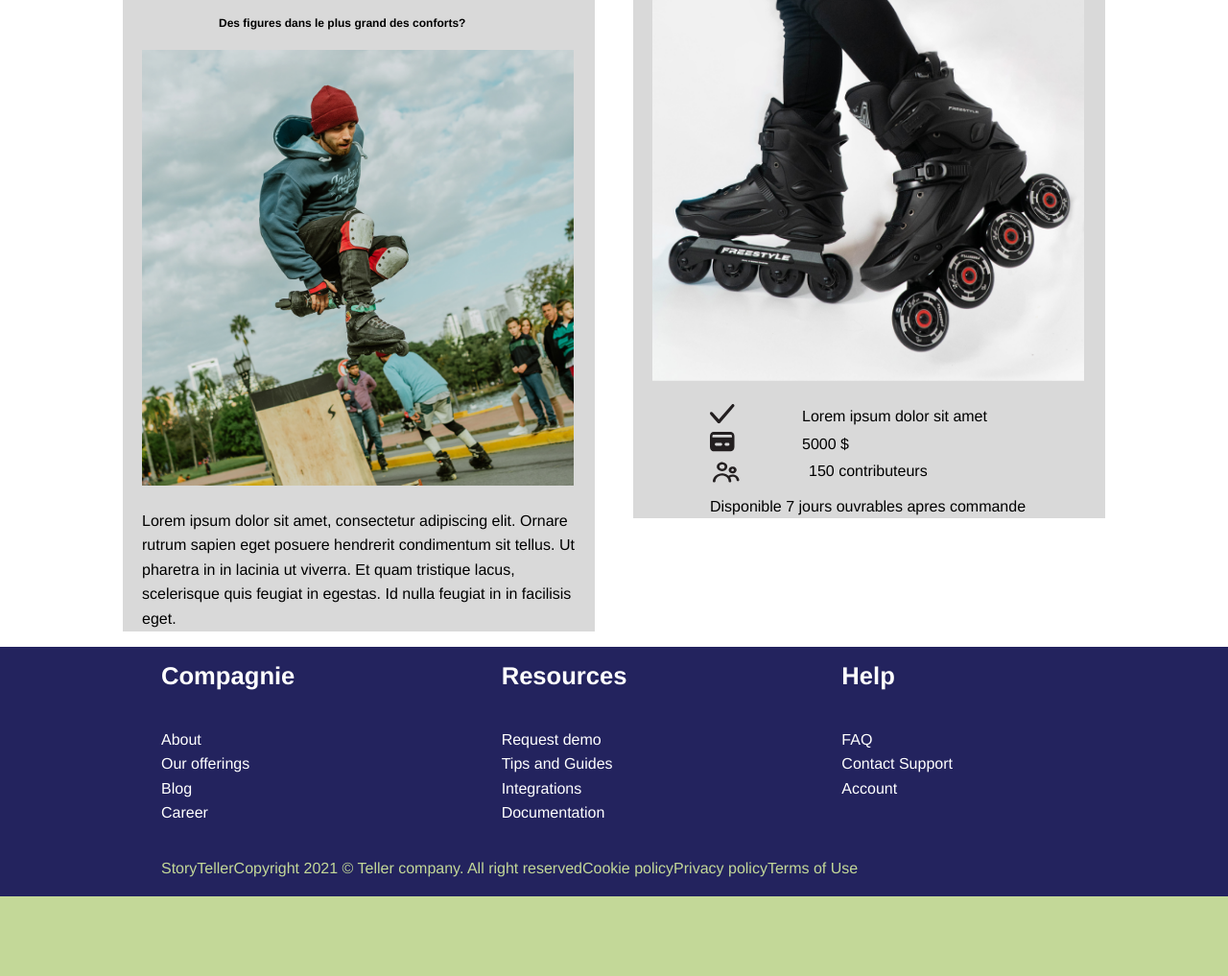
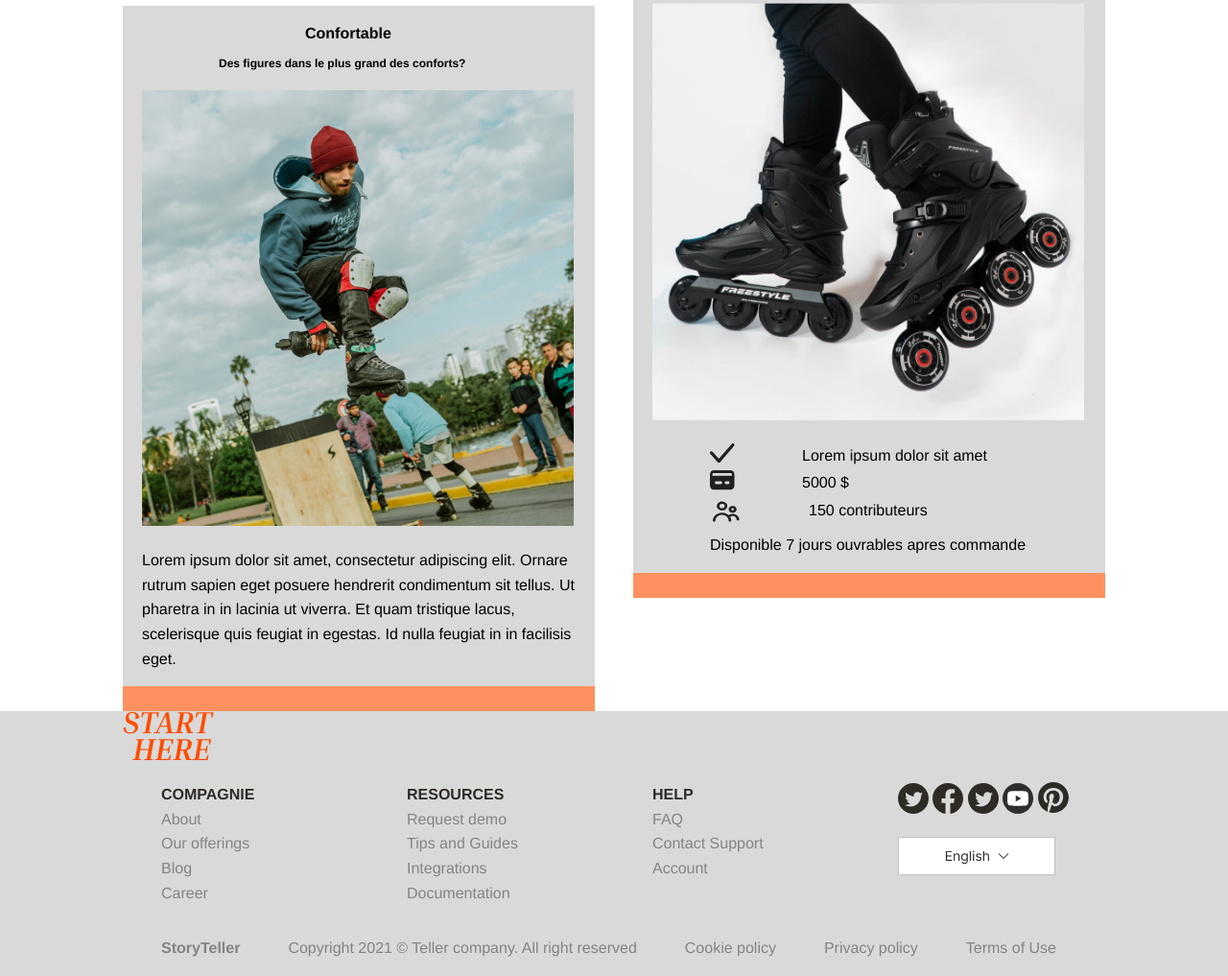
Before and after one commit to Joyce0501/Design_A22, a website: page Tp1 Integration/src/index.html in a window 1280 px wide. Shown: the part 1451-2468 px from the top of the page at 96% size. Before the commit the page ends 2385 px from the top, so only its background shows below. Drawn offline with nearby package versions, Linux system fonts and the light colour scheme; files that its build step writes are made by us from their sources.

Commit message:
Progres footer et rectangle colorée

```diff
--- a/Tp1 Integration/src/index.html
+++ b/Tp1 Integration/src/index.html
@@ -1,11 +1,11 @@
 <!DOCTYPE html>
 <html lang="fr">
 <head>
-        <meta charset="utf-8" />
-        <meta name="viewport" content="width=device-width, initial-scale=1.0" />
+    <meta charset="utf-8"/>
+    <meta name="viewport" content="width=device-width, initial-scale=1.0"/>
     <title>À renommer</title>
 
-        <link rel="stylesheet" href="styles/main.css" />
+    <link rel="stylesheet" href="styles/main.css"/>
 
     <script src="scripts/main.js" defer></script>
 </head>
@@ -25,8 +25,8 @@
 
         <nav class="header_options">
             <ul>
-                        <li><a href="#" class="button" >Connexion</a></li>
-                        <li><a href="#" class="button" >Inscription</a></li>
+                <li><a href="#" class="button">Connexion</a></li>
+                <li><a href="#" class="button">Inscription</a></li>
             </ul>
         </nav>
     </div>
@@ -34,26 +34,35 @@
 
 <section class="micro">
     <div class="wrapper">
-
         <div class="micro_media">
             <h6 class="subtitle">Les patins qui respirent</h6>
             <img src="assets/images/micro.png" alt="image micro-financement">
             <h10>Un projet de Patin success</h10>
         </div>
-
         <div class="micro_content">
-
             <ul>
-                        <li><h10>Lorem ipsum dolor sit amet, consectetur adipiscing elit. Duis tincidunt cras elit orci suspendisse morbi.</h10></li>
+                <li>
+                    <h10>Lorem ipsum dolor sit amet, consectetur adipiscing elit. Duis tincidunt cras elit orci
+                        suspendisse morbi.
+                    </h10>
+                </li>
                 <br>
-                        <li><h10>Objectif de 80 000$</h10></li>
+                <li>
+                    <h10>Objectif de 80 000$</h10>
+                </li>
                 <br>
                 <ul class="cote">
-                            <li><h10>77 contributeurs</h10></li>
-                            <li><h10>30 jours restants</h10></li>
+                    <li>
+                        <h10>77 contributeurs</h10>
+                    </li>
+                    <li>
+                        <h10>30 jours restants</h10>
+                    </li>
                 </ul>
                 <br>
-                        <li><h10>40 000$ soit un pourcentage de 50%</h10></li>
+                <li>
+                    <h10>40 000$ soit un pourcentage de 50%</h10>
+                </li>
                 <ul class="representations">
                     <li class="representation1"></li>
                     <li class="representation2"></li>
@@ -74,37 +83,46 @@
 
 <section class="barre">
     <div class="wrapper">
+        <nav>
             <ul>
-                    <li>Campagne</li>
-                    <li>Contrepartie</li>
-                    <li>FAQ</li>
-                    <li>Actus</li>
-                    <li>Commentaires</li>
-                    <li>Communute</li>
+                <li><a href="#">Campagne</a></li>
+                <li><a href="#">Contrepartie</a></li>
+                <li><a href="#">FAQ</a></li>
+                <li><a href="#">Actus</a></li>
+                <li><a href="#">Commentaires</a></li>
+                <li><a href="#">Communaute</a></li>
 
             </ul>
+        </nav>
+
     </div>
 </section>
 
 <section class="Details">
     <div class="wrapper">
-                <div class="cards" >
+        <div class="cards">
             <div class="description">
                 <div class="card1">
-                            <h6  class="titredescription">Rapide</h6>
-                            <h6 class="petitedescription" >Des vitesses que tu ne peux imaginer qu'en penses tu?</h6>
-                            <span class = "card_icon"> <img src="assets/images/detail1.png" alt="le petit cochon"> </span>
-                            <p>Lorem ipsum dolor sit amet, consectetur adipiscing elit. Ornare rutrum sapien eget posuere hendrerit condimentum sit tellus.
-                                Ut pharetra in in lacinia ut viverra. Et quam tristique lacus, scelerisque quis feugiat in egestas.
+                    <h6 class="titredescription">Rapide</h6>
+                    <h6 class="petitedescription">Des vitesses que tu ne peux imaginer qu'en penses tu?</h6>
+                    <span class="card_icon"> <img src="assets/images/detail1.png" alt="le petit cochon"> </span>
+                    <p>Lorem ipsum dolor sit amet, consectetur adipiscing elit. Ornare rutrum sapien eget posuere
+                        hendrerit condimentum sit tellus.
+                        Ut pharetra in in lacinia ut viverra. Et quam tristique lacus, scelerisque quis feugiat in
+                        egestas.
                         Id nulla feugiat in in facilisis eget.</p>
+                    <div class="petitebarre">Rien de dedans</div>
                 </div>
                 <div class="card2">
                     <h6 class="titredescription">Confortable</h6>
-                            <h6 class="petitedescription" >Des figures dans le plus grand des conforts?</h6>
-                            <span class = "card_icon"> <img src="assets/images/detail2.png" alt="le petit cochon"> </span>
-                            <p>Lorem ipsum dolor sit amet, consectetur adipiscing elit. Ornare rutrum sapien eget posuere hendrerit condimentum sit tellus.
-                                Ut pharetra in in lacinia ut viverra. Et quam tristique lacus, scelerisque quis feugiat in egestas.
+                    <h6 class="petitedescription">Des figures dans le plus grand des conforts?</h6>
+                    <span class="card_icon"> <img src="assets/images/detail2.png" alt="le petit cochon"> </span>
+                    <p>Lorem ipsum dolor sit amet, consectetur adipiscing elit. Ornare rutrum sapien eget posuere
+                        hendrerit condimentum sit tellus.
+                        Ut pharetra in in lacinia ut viverra. Et quam tristique lacus, scelerisque quis feugiat in
+                        egestas.
                         Id nulla feugiat in in facilisis eget.</p>
+                    <div class="petitebarre">Rien de dedans</div>
                 </div>
             </div>
 
@@ -112,45 +130,69 @@
                 <h6 class="nombre">Cette campagne comporte 2 contrepaties</h6>
                 <div class="card3">
                     <h6>Des patins personnalisables</h6>
-                            <span class = "card_image"> <img src="assets/images/contrepartie1.png" alt="le petit cochon"> </span>
+                    <span class="card_image"> <img src="assets/images/contrepartie1.png" alt="le petit cochon"> </span>
                     <ul>
                         <ul class="cote">
-                                    <li><span class = "card_icon"><img src="assets/icons/checkmark.svg" alt="le petit cochon"> </span>
-                                    <li><h16>Lorem ipsum dolor sit amet</h16></li>
+                            <li><span class="card_icon"><img src="assets/icons/checkmark.svg"
+                                                             alt="le petit cochon"> </span>
+                            <li>
+                                <h16>Lorem ipsum dolor sit amet</h16>
+                            </li>
                         </ul>
                         <ul class="cote">
-                                    <li><span class = "card_icon"><img src="assets/icons/credit.svg" alt="le petit cochon"> </span> </li>
-                                    <li><h16>1000 $</h16> </li>
+                            <li><span class="card_icon"><img src="assets/icons/credit.svg"
+                                                             alt="le petit cochon"> </span></li>
+                            <li>
+                                <h16>1000 $</h16>
+                            </li>
                         </ul>
                         <ul class="cote">
-                                    <li><span class = "card_icon"><img src="assets/icons/people.svg" alt="le petit cochon"> </span>  </li>
-                                    <li><h16>14 contributeurs</h16></li>
+                            <li><span class="card_icon"><img src="assets/icons/people.svg"
+                                                             alt="le petit cochon"> </span></li>
+                            <li>
+                                <h16>14 contributeurs</h16>
+                            </li>
                         </ul>
                         <ul>
-                                    <li><h16> Disponible 3 jours ouvrables apres commande</h16> </li>
+                            <li>
+                                <h16> Disponible 3 jours ouvrables apres commande</h16>
+                            </li>
                         </ul>
                     </ul>
+                    <div class="petitebarre">Rien de dedans</div>
                 </div>
                 <div class="card4">
                     <h6>Des patins avec des roues electriques</h6>
-                            <span class = "card_image"> <img src="assets/images/contrepartie2.png" alt="le petit cochon"> </span>
+                    <span class="card_image"> <img src="assets/images/contrepartie2.png" alt="le petit cochon"> </span>
                     <ul>
                         <ul class="cote">
-                                    <li><span class = "card_icon"><img src="assets/icons/checkmark.svg" alt="le petit cochon"> </span>
-                                    <li><h16>Lorem ipsum dolor sit amet</h16></li>
+                            <li><span class="card_icon"><img src="assets/icons/checkmark.svg"
+                                                             alt="le petit cochon"> </span>
+                            <li>
+                                <h16>Lorem ipsum dolor sit amet</h16>
+                            </li>
                         </ul>
                         <ul class="cote">
-                                    <li><span class = "card_icon"><img src="assets/icons/credit.svg" alt="le petit cochon"> </span> </li>
-                                    <li><h16>5000 $</h16> </li>
+                            <li><span class="card_icon"><img src="assets/icons/credit.svg"
+                                                             alt="le petit cochon"> </span></li>
+                            <li>
+                                <h16>5000 $</h16>
+                            </li>
                         </ul>
                         <ul class="cote">
-                                    <li><span class = "card_icon"><img src="assets/icons/people.svg" alt="le petit cochon"> </span>  </li>
-                                    <li><h16>150 contributeurs</h16></li>
+                            <li><span class="card_icon"><img src="assets/icons/people.svg"
+                                                             alt="le petit cochon"> </span></li>
+                            <li>
+                                <h16>150 contributeurs</h16>
+                            </li>
                         </ul>
                         <ul>
-                                    <li><h16> Disponible 7 jours ouvrables apres commande</h16></li>
+                            <li>
+                                <h16> Disponible 7 jours ouvrables apres commande</h16>
+                            </li>
                         </ul>
                     </ul>
+                    <div class="petitebarre">Rien de dedans</div>
                 </div>
             </div>
 
@@ -160,10 +202,11 @@
 
 <section class="footer">
     <div class="wrapper">
+        <a href="#" class="header_brand"><img src="assets/images/logo.png" alt="Logo Crypto"></a>
         <div class="rangees">
             <div class="rangee2">
                 <ul class="Compagnie">
-                            <h4><strong>Compagnie</strong></h4>
+                    <li><strong>Compagnie</strong></li>
                     <li>About</li>
                     <li>Our offerings</li>
                     <li>Blog</li>
@@ -172,7 +215,7 @@
             </div>
             <div class="rangee3">
                 <ul class="Transaction">
-                            <h4><strong>Resources</strong></h4>
+                    <li><strong>Resources</strong></li>
                     <li>Request demo</li>
                     <li>Tips and Guides</li>
                     <li>Integrations</li>
@@ -181,21 +224,35 @@
             </div>
             <div class="rangee4">
                 <ul class="Assistance">
-                            <h4><strong>Help</strong></h4>
+                    <li><strong>Help</strong></li>
                     <li>FAQ</li>
                     <li>Contact Support</li>
                     <li>Account</li>
                 </ul>
             </div>
+            <div class="rangee5">
+                <ul class="Icone">
+                    <li><img src="assets/icons/twitter.svg" alt=""></li>
+                    <li><img src="assets/icons/facebook.svg" alt=""></li>
+                    <li><img src="assets/icons/twitter.svg" alt=""></li>
+                    <li><img src="assets/icons/youtube.svg" alt=""></li>
+                    <li><img src="assets/icons/pinterest.svg" alt=""></li>
+                </ul>
+                <ul class="buttonFooter">
+                    <img src="assets/images/button.png" alt="">
+                </ul>
             </div>
-                    <div class="fin">
+        </div>
+        <div>
+            <nav class="fin">
                 <ul class="motdefin">
-                            <li>StoryTeller</li>
+                    <li><strong>StoryTeller</strong></li>
                     <li>Copyright 2021 © Teller company. All right reserved</li>
                     <li>Cookie policy</li>
                     <li>Privacy policy</li>
                     <li>Terms of Use</li>
                 </ul>
+            </nav>
         </div>
     </div>
 </section>
--- a/Tp1 Integration/src/styles/components/details.scss
+++ b/Tp1 Integration/src/styles/components/details.scss
@@ -25,7 +25,10 @@
            background-color: var(--color-grisBackground);
           margin-top: 15px;
        }
-
+        .petitebarre{
+            background-color: var(--color-orange);
+            color: var(--color-orange);
+        }
         .nombre{
             font-size: 12px;
             margin-top: 15px;
@@ -54,6 +57,10 @@
         .card1, .card2 {
             background-color: var(--color-grisBackground);
         }
+            .petitebarre{
+                background-color: var(--color-orange);
+                color: var(--color-orange);
+            }
         p{
             padding-left: 20px;
         }
--- a/Tp1 Integration/src/styles/components/footer.scss
+++ b/Tp1 Integration/src/styles/components/footer.scss
@@ -1,31 +1,38 @@
 .footer{
+    background-color: var(--color-grisBackground);
+    .rangees{
+        display: flex;
+        display: grid;
+        grid-template-columns: repeat(4, 1fr);
+        justify-content: space-between;
 
-    background-color: rgb(35,35,94,100%);
-
-    .rangees{
-        display: grid;
-        grid-template-columns: repeat(3, 1fr);
-        gap: 40px;
-        justify-content: space-between;
-        color: white;
+        strong{
+            color: var(--color-grasFooter);
+            font-size: 16px;
+            text-transform: uppercase;
+        }
     }
-
     .rangee2 li{
         display: list-item;
         list-style: none;
-        color: white;
+        color: var(--color-grisFooter);
     }
 
     .rangee3 li{
         display: list-item;
         list-style: none;
-        color: white;
+        color: var(--color-grisFooter);
     }
 
     .rangee4 li{
         display: list-item;
         list-style: none;
-        color: white;
+        color: var(--color-grisFooter);
+    }
+    .rangee5 li{
+        display: inline;
+        list-style: none;
+        color: var(--color-grisFooter);
     }
 
     .fin {
@@ -33,15 +40,12 @@
         li{
             display: inline;
             list-style: none;
+            color: var(--color-grisFooter);
+        }
+        .motdefin{
+            display: flex;
+            gap:50px;
+            justify-content: space-between;
         }
     }
-    .motdefin{
-        display: flex;
-        ul{
-            gap: 30px;
-        }
-    }
-    h4{
-        margin-bottom: 40px;
-    }
 }
--- a/Tp1 Integration/src/styles/settings/colors.scss
+++ b/Tp1 Integration/src/styles/settings/colors.scss
@@ -18,6 +18,8 @@
     --color-secondary: #eb8258;
     --color-orange: #FF9060;
     --color-grisBackground : #D9D9D9;
+    --color-grasFooter : #2E2B26;
+    --color-grisFooter : #848484;
 
     --color-neutral-light: #eeeeee;
     --color-neutral-dark: #888888;
```
Also changed, not shown: Tp1 Integration/src/assets/icons/facebook.svg (added), Tp1 Integration/src/assets/icons/instagram.svg (added), Tp1 Integration/src/assets/icons/pinterest.svg (added), Tp1 Integration/src/assets/icons/twitter.svg (added), Tp1 Integration/src/assets/icons/youtube.svg (added), Tp1 Integration/src/assets/images/button.png (added). Lines whose indentation alone changed are shown as unchanged.
